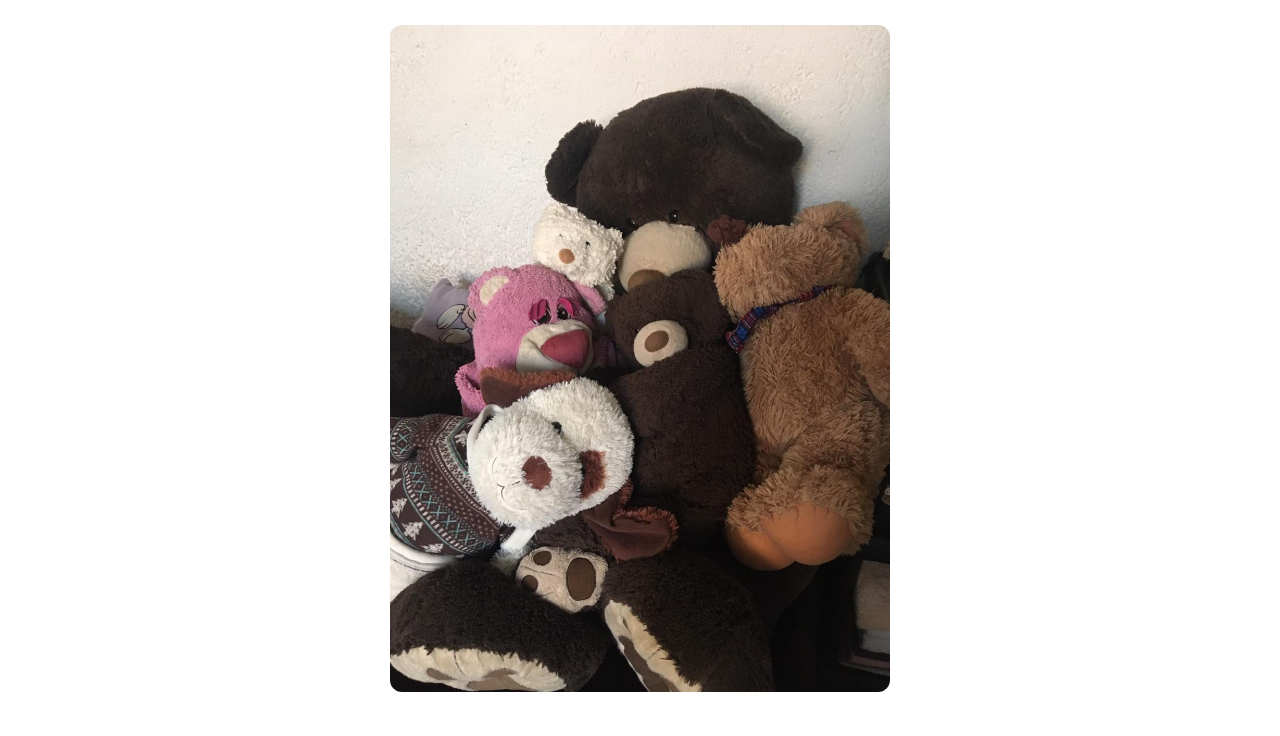
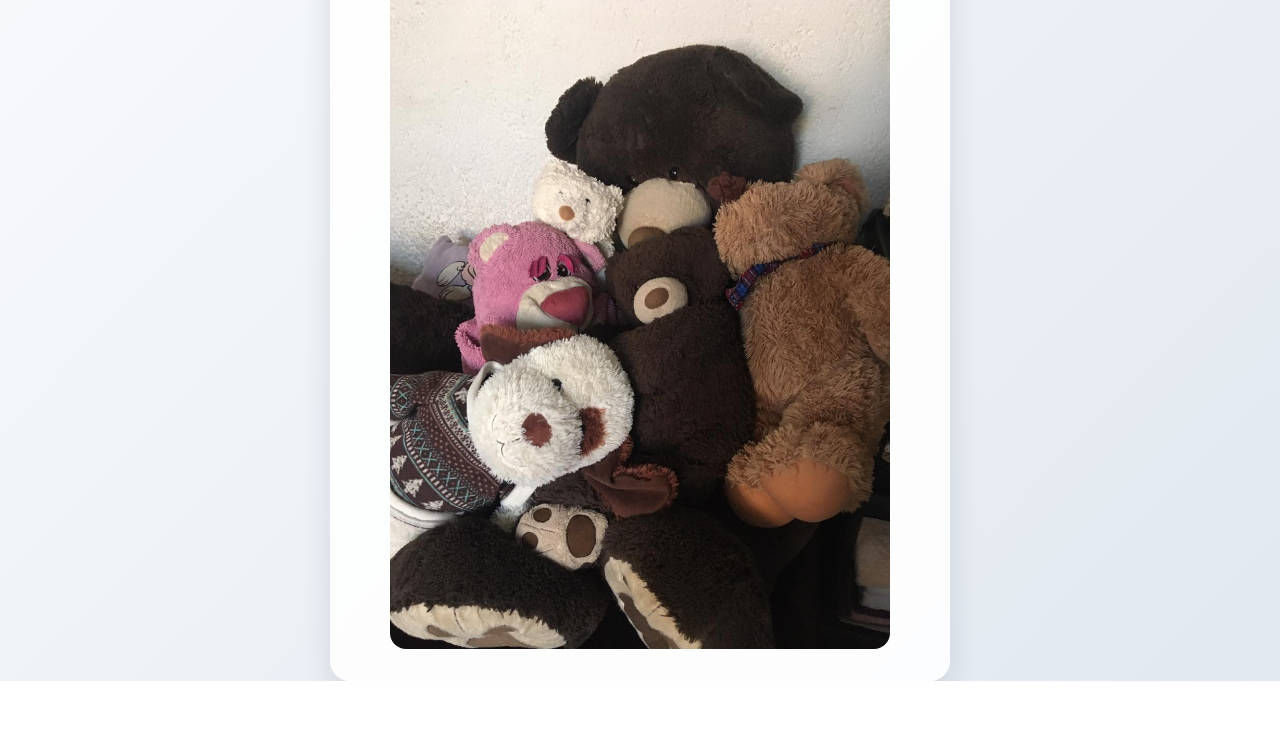
Before and after one commit to priscilaortizarr-svg/GoyoApp, a website: page src/index.html in a window 1280 px wide. Shown: the part 135-871 px from the top of the page. After the commit the page ends 816 px from the top, so only its background shows below. Drawn offline with Linux system fonts and the light colour scheme.

Commit message:
//Imagen Goyo

```diff
--- a/src/index.html
+++ b/src/index.html
@@ -9,9 +9,9 @@
 </head>
 
 <body>
-  <main>
-    <h1>Goyito App</h1>
-     <img src="goyoapp.jpg" alt="Imagen de GoyoApp">
+  <main class="card">
+    <h1>GoyoApp</h1>
+    <img src="goyoapp.jpg" alt="Imagen de GoyoApp">
   </main>
 </body>
 
--- a/src/styles.css
+++ b/src/styles.css
@@ -1,23 +1,35 @@
 * {
   font-family: Arial, Helvetica, sans-serif;
+  box-sizing: border-box;
 }
 
 html, body {
   margin: 0;
-  border: 0;
   padding: 0;
-  background-color: #fff;
+  min-height: 100%;
+  background: linear-gradient(135deg, #f8fafc, #e2e8f0);
 }
 
-main {
-  margin: auto;
-  width: 50%;
-  padding: 20px;
+body {
+  display: flex;
+  align-items: center;
+  justify-content: center;
+  min-height: 100vh;
+}
+
+main.card {
+  width: min(90vw, 620px);
+  padding: 32px 24px;
+  background: rgba(255, 255, 255, 0.9);
+  border-radius: 20px;
+  box-shadow: 0 12px 30px rgba(15, 23, 42, 0.12);
 }
 
 main > h1 {
+  margin: 0 0 20px;
   text-align: center;
-  font-size: 3.5em;
+  font-size: clamp(2.2rem, 5vw, 3.5rem);
+  color: #0f172a;
 }
 
 main img {
@@ -25,6 +37,7 @@ main img {
   width: 100%;
   max-width: 500px;
   height: auto;
-  margin: 24px auto;
-  border-radius: 12px;
+  margin: 0 auto;
+  border-radius: 16px;
+  object-fit: cover;
 }
```
